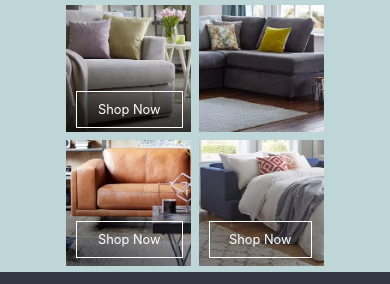
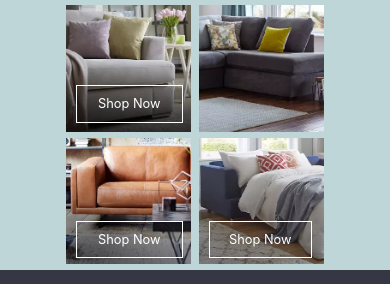
Before and after one commit to Danielryan98/scotliving.github.io, a PHP site: page / in a window 390 px wide. Shown: the part 436-720 px from the top of the page. Run offline with PHP 8.4, Linux system fonts and the light colour scheme; some libraries are stand-ins or nearby versions.

Commit message:
Update style.css

```diff
--- a/style.css
+++ b/style.css
@@ -267,8 +267,6 @@
 
 .image-row {
   text-align: center;
-  padding-top: 1.5%;
-  padding-bottom: 1.5%;
 }
 
 
@@ -281,15 +279,42 @@
   padding-right: 0.5%;
 }
 
+#shop-now-one {
+  padding-top: 1.5% !important;
+  padding-bottom: 1.5% !important;
+}
+#shop-now-two {
+  padding-top: 1.5% !important;
+  padding-bottom: 1.5% !important;
+}
+#shop-now-three {
+  padding-bottom: 1.5% !important;
+  padding-top: 1.5% !important;
+}
+#shop-now-four {
+  padding-bottom: 1.5% !important;
+  padding-top: 1.5% !important;
+}
+
 @media (max-width: 575px) {
   .image-row img {
     max-width: 33%;
   }
   #shop-now-one {
-    padding-bottom: 2%;
+    padding-top: 1.5% !important;
+    padding-bottom: 0.75% !important;
   }
   #shop-now-two {
-    padding-bottom: 2%;
+    padding-top: 1.5% !important;
+    padding-bottom: 0.75% !important;
+  }
+  #shop-now-three {
+    padding-bottom: 1.5% !important;
+    padding-top: 0.75% !important;
+  }
+  #shop-now-four {
+    padding-bottom: 1.5% !important;
+    padding-top: 0.75% !important;
   }
 }
 
```
